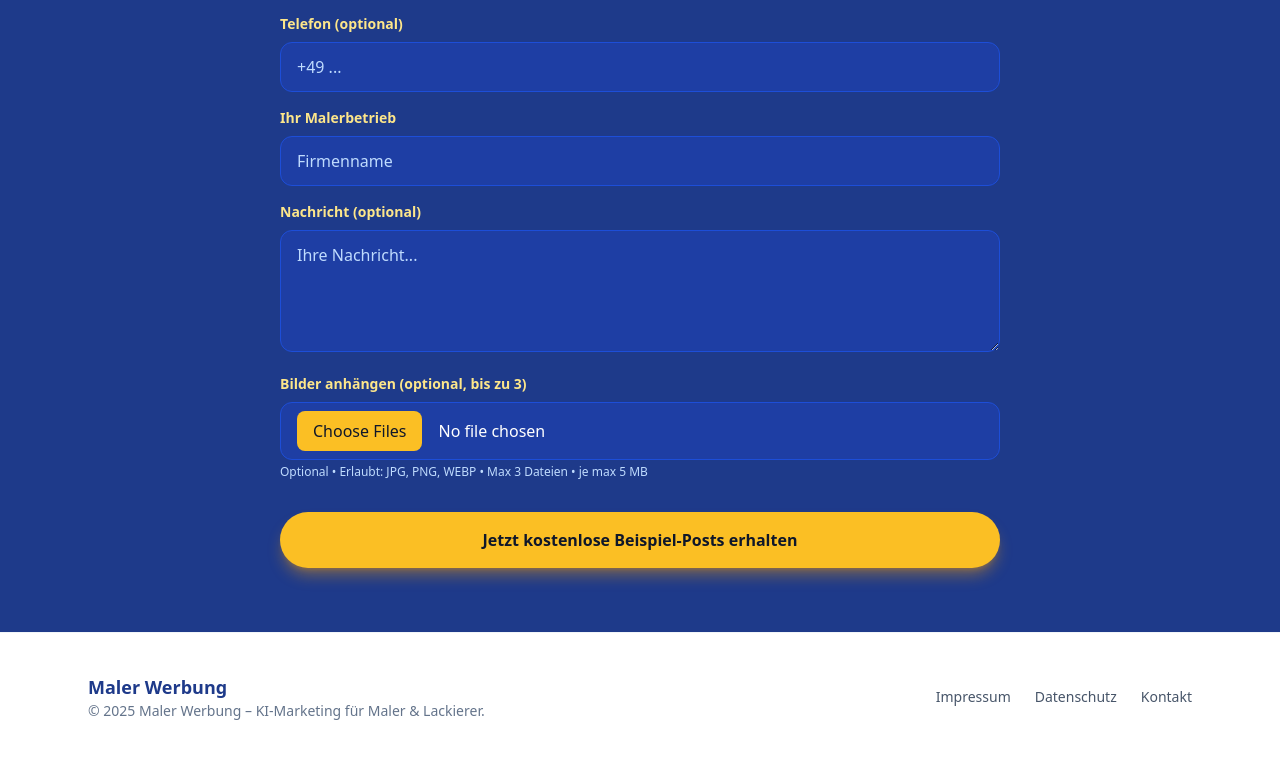
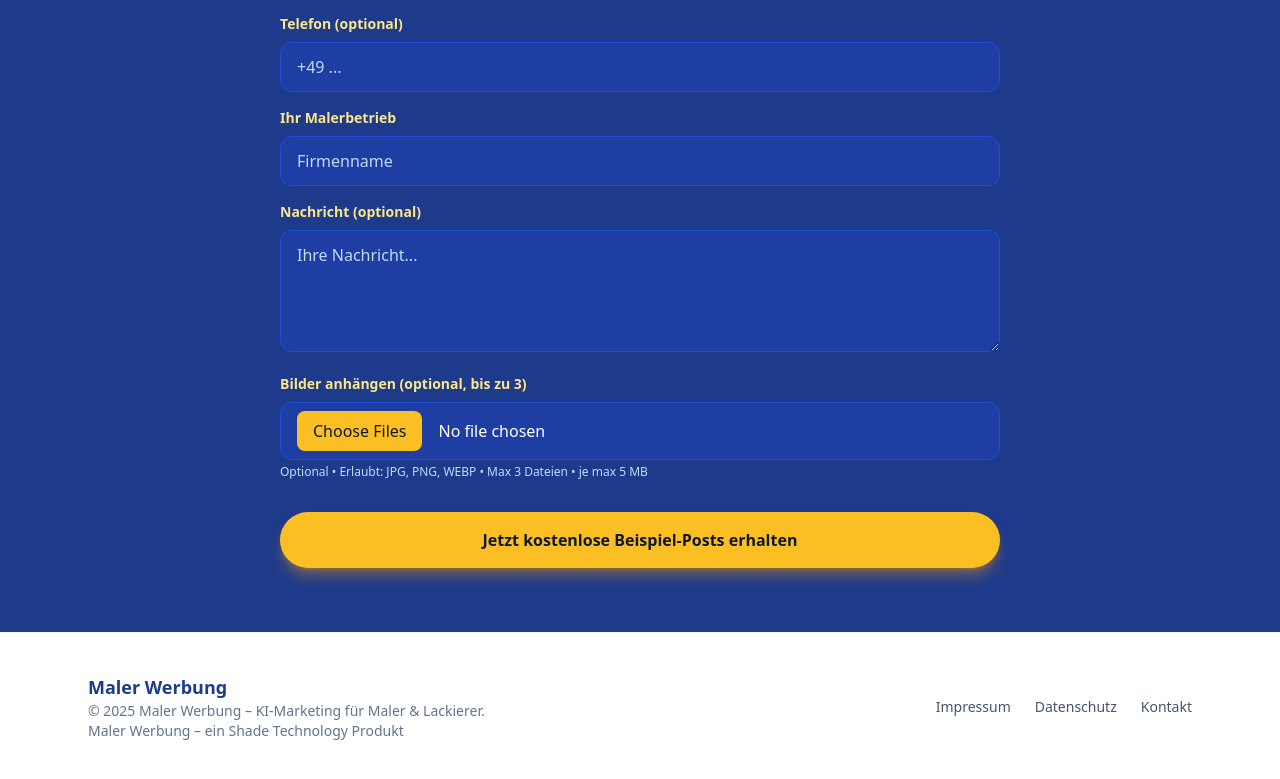
Before and after one commit to kirbs-btw/marketing-ai-website, a Next.js app: page / in a window 1280 px wide. Shown: the part 6511-7290 px from the top of the page. Built offline with nearby package versions, Linux system fonts and the light colour scheme.

Commit message:
fix: fixxed the footer links

```diff
--- a/app/page.tsx
+++ b/app/page.tsx
@@ -430,12 +430,15 @@ export default function Home() {
           <div>
             <p className="text-lg font-semibold text-blue-900">Maler Werbung</p>
             <p>© 2025 Maler Werbung – KI-Marketing für Maler & Lackierer.</p>
+            <p>
+              Maler Werbung – ein <a href="https://shade-technology.de" className="hover:text-blue-900">Shade Technology</a> Produkt
+            </p>
           </div>
           <div className="flex gap-6 text-slate-600">
-            <a href="#" className="hover:text-blue-900">
+            <a href="https://www.shade-technology.de/impressum.html" className="hover:text-blue-900">
               Impressum
             </a>
-            <a href="#" className="hover:text-blue-900">
+            <a href="https://www.shade-technology.de/datenschutz.html" className="hover:text-blue-900">
               Datenschutz
             </a>
             <a href="#final-cta" className="hover:text-blue-900">
```
